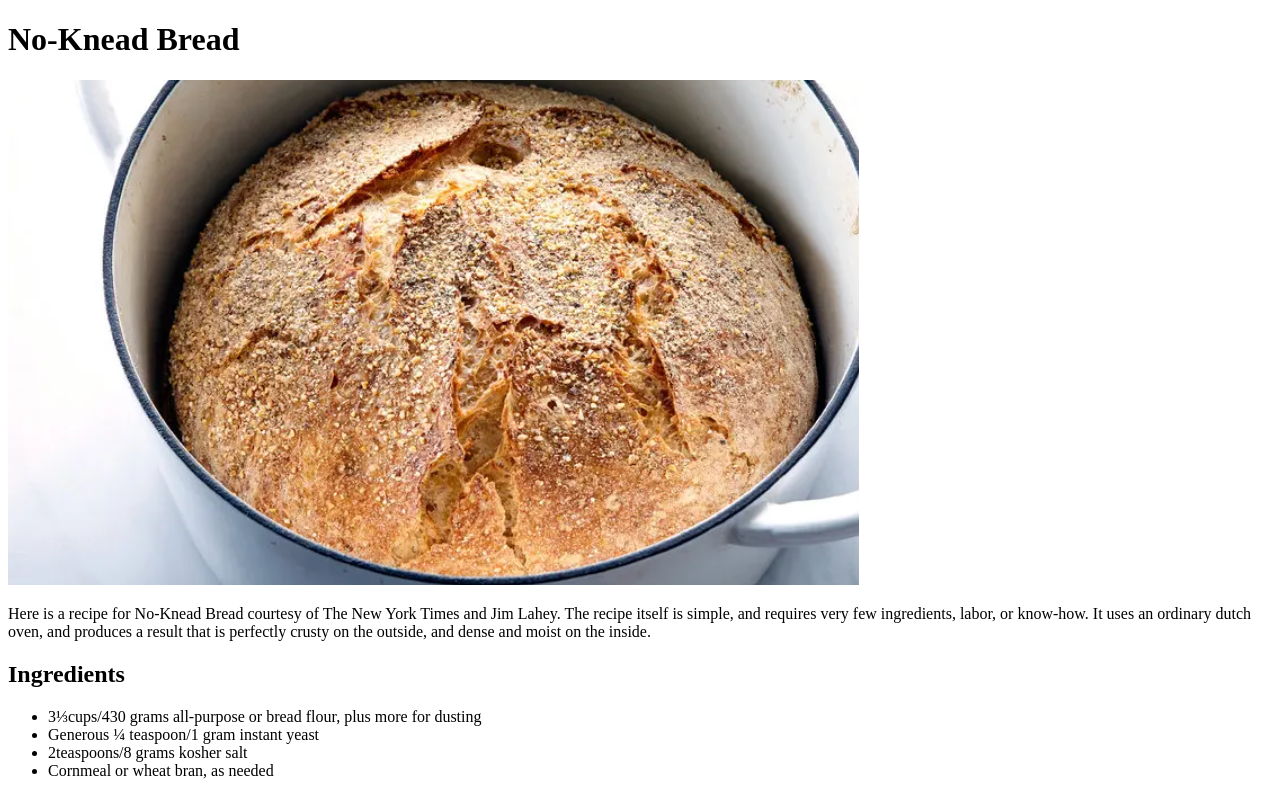
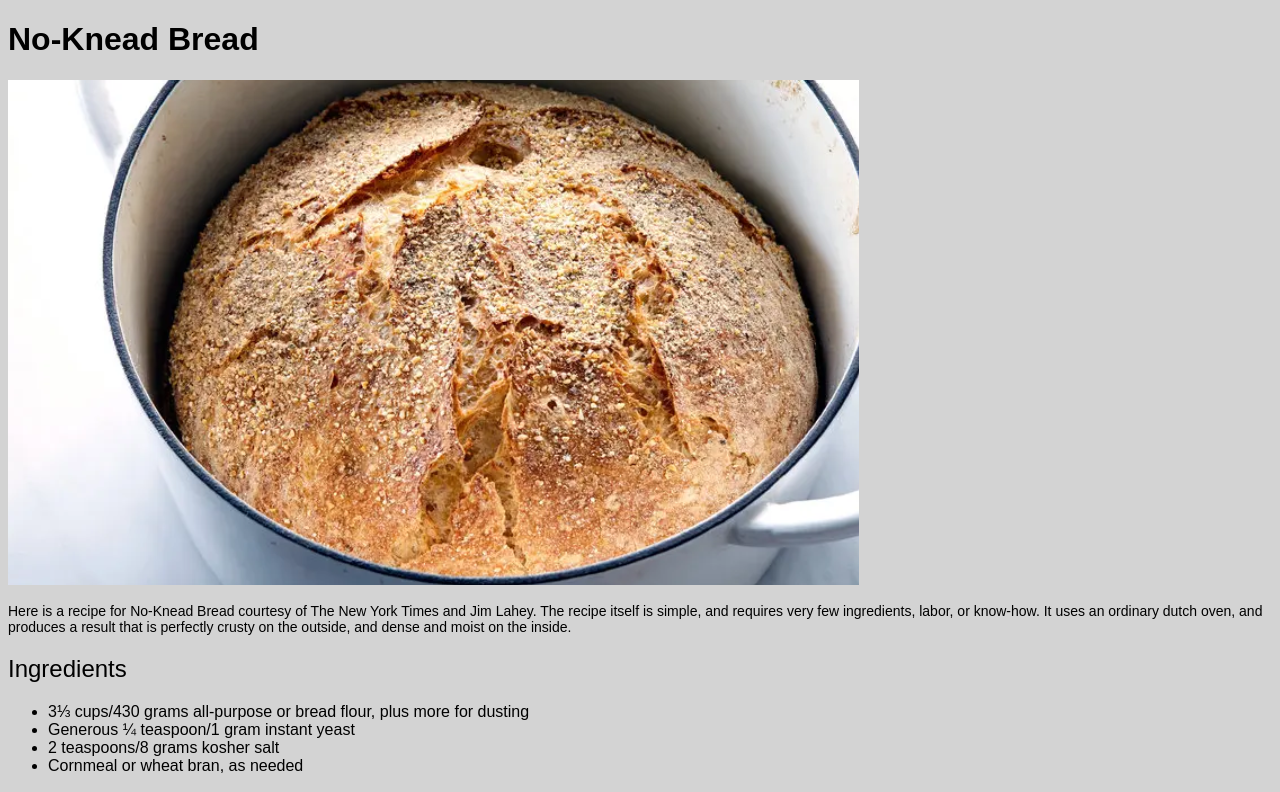
Before and after one commit to wahawley/odin-recipes, a plain HTML site: page recipes/bread.html in a window 1280 px wide. Shown: the top 792 px of the page. Drawn offline with Linux system fonts and the light colour scheme.

Commit message:
Added CSS stylesheet
CSS stylesheet added to project

```diff
--- a/recipes/bread.html
+++ b/recipes/bread.html
@@ -4,6 +4,7 @@
     <meta charset="UTF-8">
     <meta name="viewport" content="width=device-width, initial-scale=1.0">
     <title>No-Knead Bread</title>
+    <link rel="stylesheet" href="../style.css">
 </head>
 <body>
     <h1>No-Knead Bread</h1>
@@ -11,9 +12,9 @@
     <p>Here is a recipe for No-Knead Bread courtesy of The New York Times and Jim Lahey.  The recipe itself is simple, and requires very few ingredients, labor, or know-how.  It uses an ordinary dutch oven, and produces a result that is perfectly crusty on the outside, and dense and moist on the inside.</p>
     <h2>Ingredients</h2>
     <ul>
-        <li>3⅓cups/430 grams all-purpose or bread flour, plus more for dusting</li>
+        <li>3⅓ cups/430 grams all-purpose or bread flour, plus more for dusting</li>
         <li>Generous ¼ teaspoon/1 gram instant yeast</li>
-        <li>2teaspoons/8 grams kosher salt</li>
+        <li>2 teaspoons/8 grams kosher salt</li>
         <li>Cornmeal or wheat bran, as needed</li>
     </ul>
     <h2>Steps</h2>
--- /dev/null
+++ b/style.css
@@ -0,0 +1,19 @@
+* {
+    background-color: lightgray;
+    font-family: "Arial","Verdana",serif;
+}
+
+p {
+    font-size: 14px;
+    font-color: black;
+}
+
+h1 {
+    font-color: charcoal;
+    font-weight: bold;
+}
+
+h2 {
+    font-color: iridium;
+    font-weight: 500;
+}
```
Also changed, not shown: index.html (+1 -0 lines), recipes/chicken.html (+2 -1 lines), recipes/potatoes.html (+2 -1 lines).
